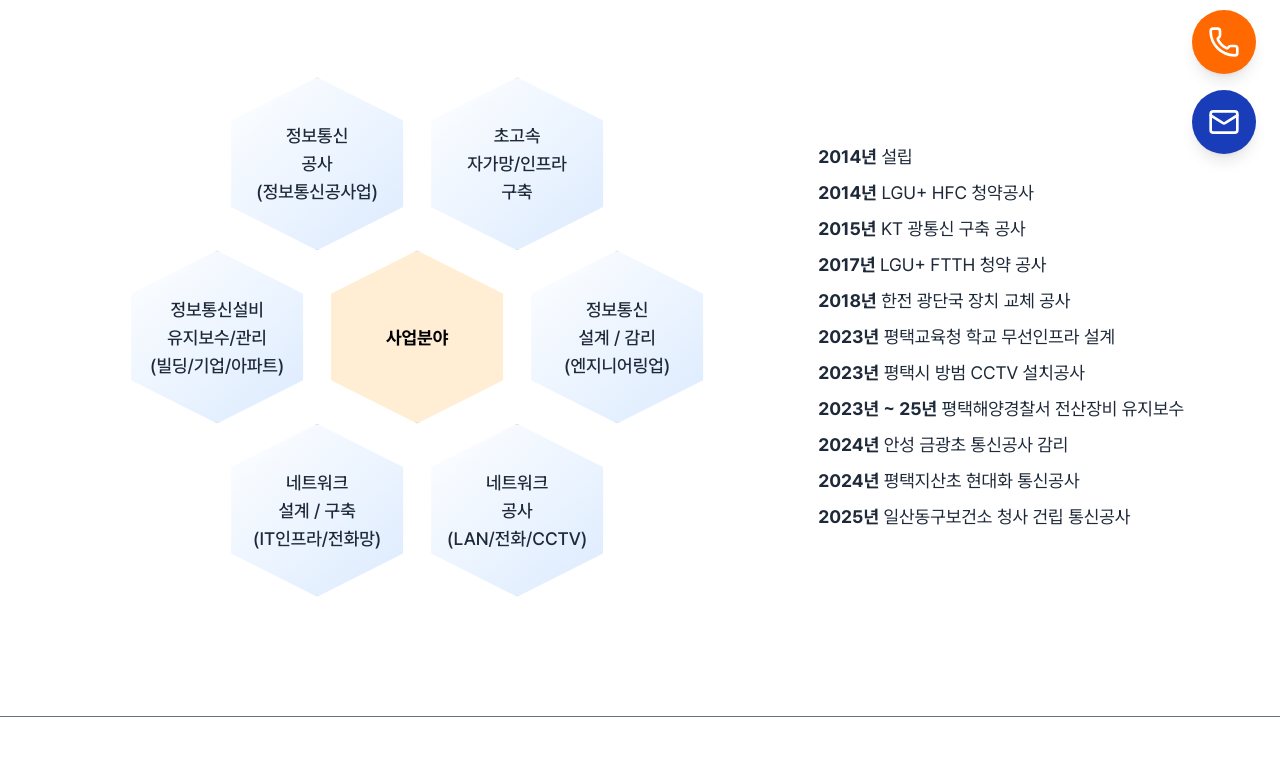
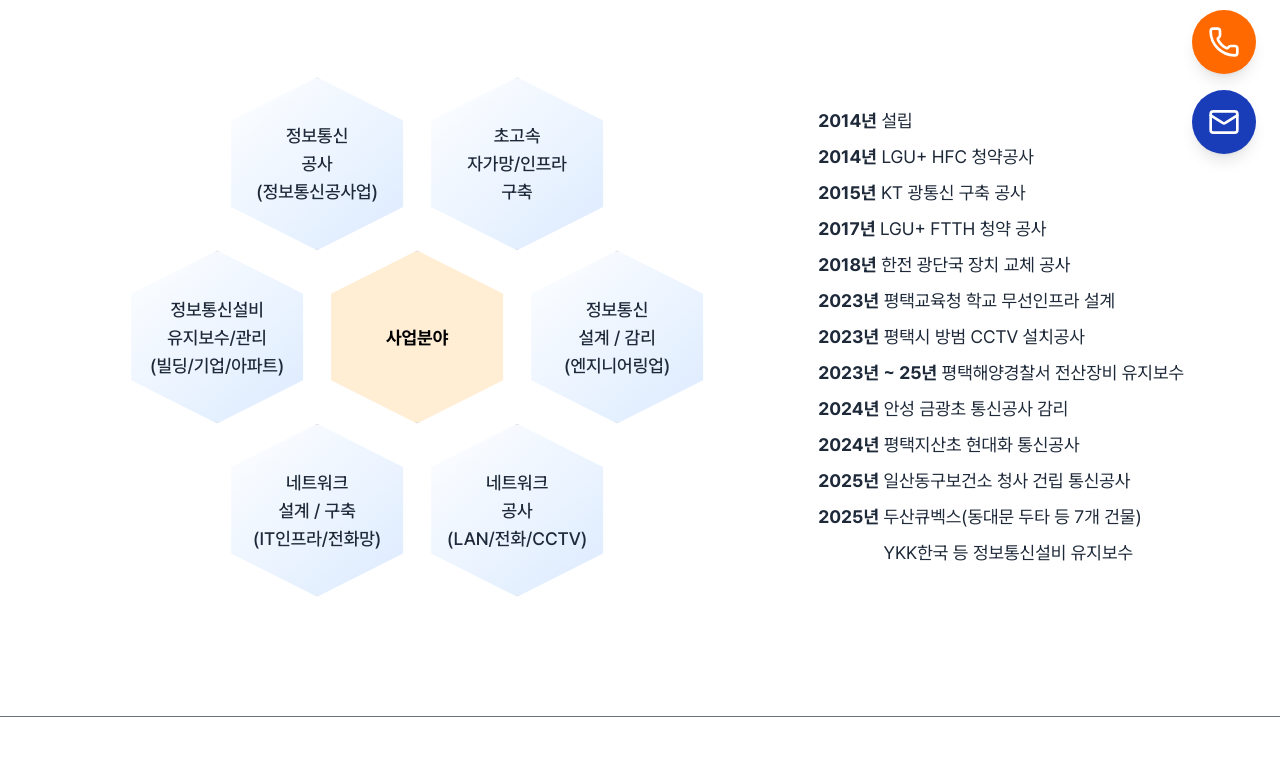
Before and after one commit to heo-it/deojiwon-web, a Next.js app: page / in a window 1280 px wide. Shown: the part 622-1382 px from the top of the page. Built offline with nearby package versions, Linux system fonts and the light colour scheme.

Commit message:
feat: 2025년 연혁 추가

```diff
--- a/components/BusinessArea.tsx
+++ b/components/BusinessArea.tsx
@@ -24,6 +24,15 @@ const achievements = [
   { year: "2024년", text: "안성 금광초 통신공사 감리" },
   { year: "2024년", text: "평택지산초 현대화 통신공사" },
   { year: "2025년", text: "일산동구보건소 청사 건립 통신공사" },
+  {
+    year: "2025년",
+    text: `두산큐벡스(동대문 두타 등 7개 건물)`,
+  },
+  {
+    year: "2025년",
+    text: `YKK한국 등 정보통신설비 유지보수`,
+    hideTitle: true,
+  },
 ];
 
 export default function BusinessArea() {
@@ -62,8 +71,12 @@ export default function BusinessArea() {
           <ul className="space-y-2 text-lg">
             {achievements.map((item, idx) => (
               <li key={idx}>
-                <span className="font-bold">{item.year}</span>{" "}
-                <span>{item.text}</span>
+                <span
+                  className={`font-bold ${!!item?.hideTitle && "invisible"}`}
+                >
+                  {item.year}
+                </span>{" "}
+                <span className="whitespace-pre-line">{item.text}</span>
               </li>
             ))}
           </ul>
```
